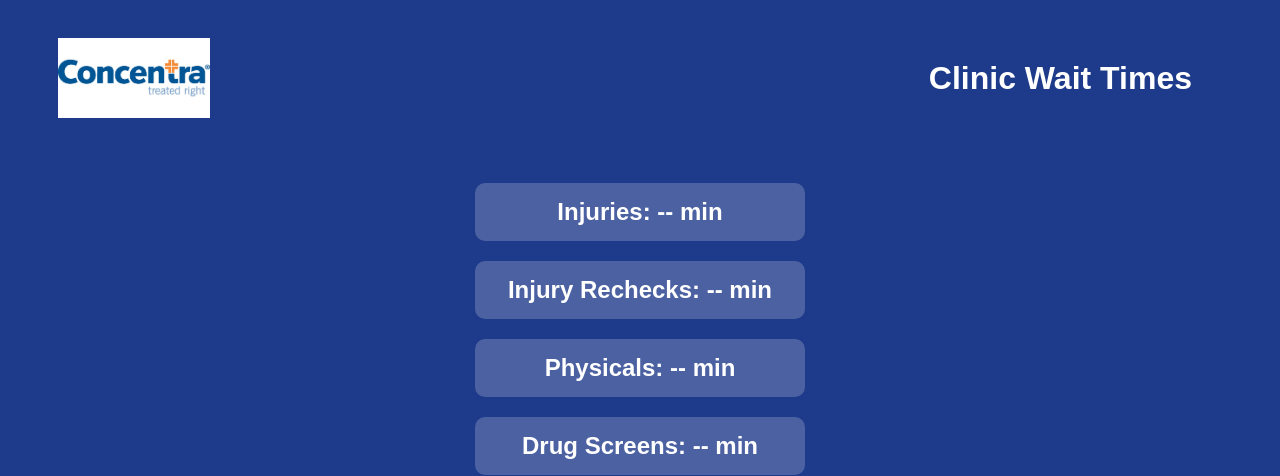
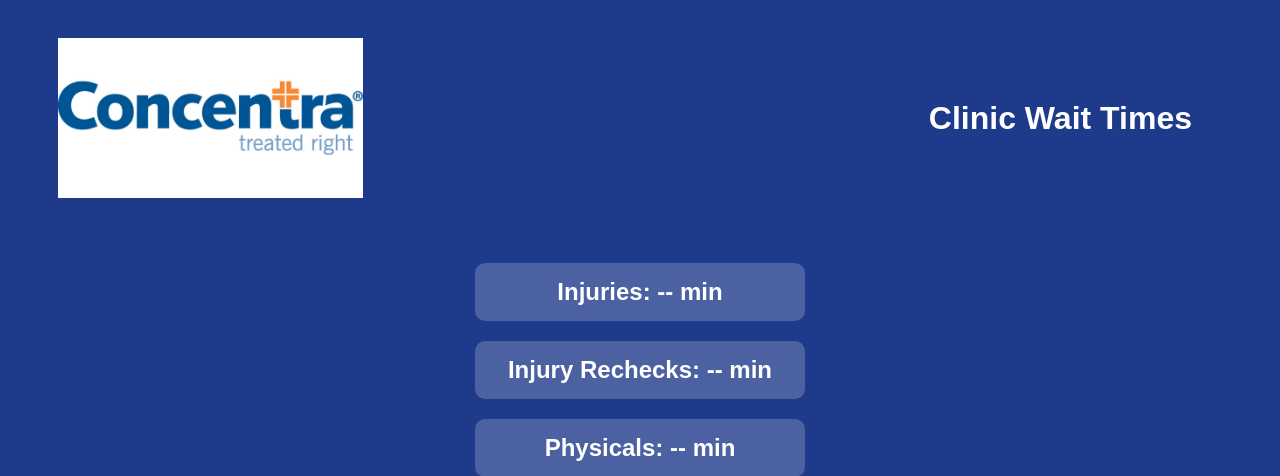
Before and after one commit to jscottsnow/concentra_wait_time, a Flask app: page /wait_times in a window 1280 px wide. Shown: the top 476 px of the page. Run offline with Flask 3, Linux system fonts and the light colour scheme; data that the repository does not hold is empty; some libraries are stand-ins or nearby versions.

Commit message:
increase logo size

```diff
--- a/templates/wait_times.html
+++ b/templates/wait_times.html
@@ -19,7 +19,7 @@
                 padding: 10px;
             }
             .header img {
-                height: 80px; /* Increased size */
+                height: 160px; /* Increased size */
                 margin-left: 20px;
             }
             .header h1 {
```
